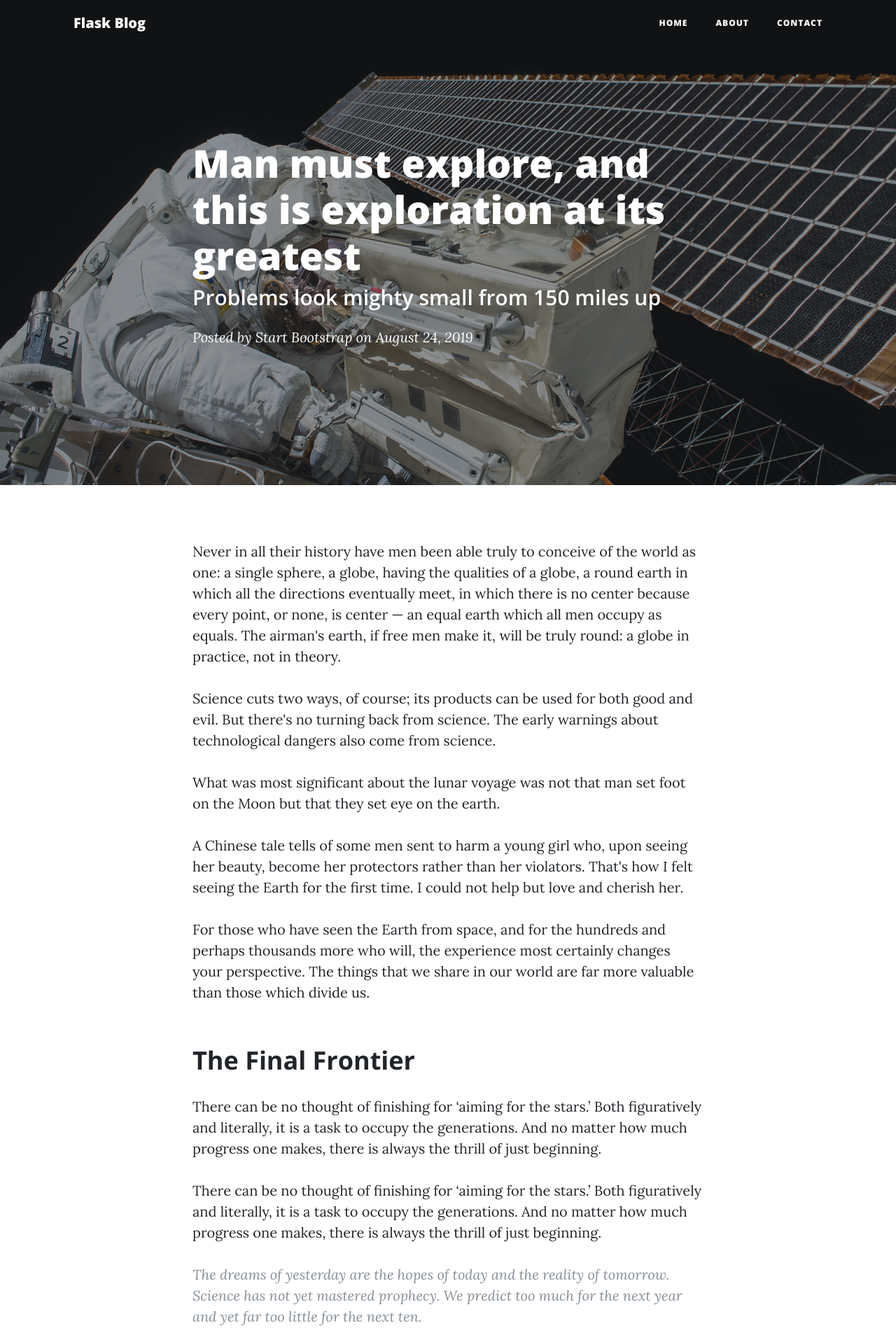
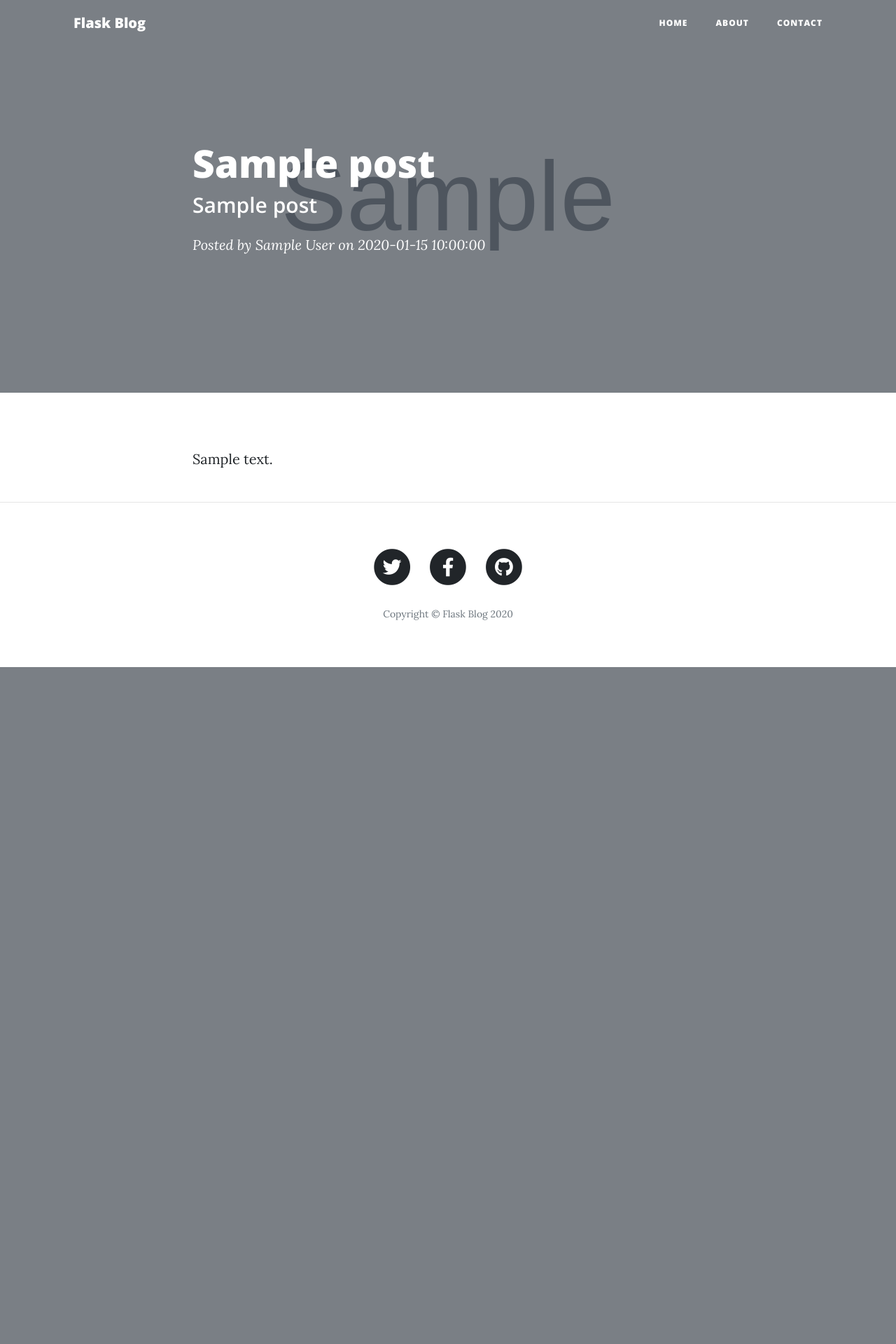
Before and after one commit to averyjones74/pythonscript, a Flask app: template FlasKBlog/templates/post.html in a window 1280 px wide. Shown: the top 1920 px of the page at 70% size. After the commit the page ends 953 px from the top, so only its background shows below. Run offline with Flask 2, Linux system fonts and the light colour scheme; the template is opened without the code that fills it: most values are stand-ins (such as "Sample title", 1, 10 or a date in 2020); grey boxes marked "Sample" are stand-in pictures; some libraries are stand-ins or nearby versions.

Commit message:
feat: show post details from api data

```diff
--- a/FlasKBlog/templates/post.html
+++ b/FlasKBlog/templates/post.html
@@ -2,21 +2,21 @@
 <!-- Page Header -->
 <header
         class="masthead"
-        style="background-image: url('/static/img/post-bg.jpg')"
+        style="background-image: url('{{ post.image_url }}')"
 >
     <div class="overlay"></div>
     <div class="container">
         <div class="row">
             <div class="col-lg-8 col-md-10 mx-auto">
                 <div class="post-heading">
-                    <h1>Man must explore, and this is exploration at its greatest</h1>
+                    <h1>{{ post.title }}</h1>
                     <h2 class="subheading">
-                        Problems look mighty small from 150 miles up
+                        {{ post.subtitle }}
                     </h2>
                     <span class="meta"
                     >Posted by
-                <a href="#">Start Bootstrap</a>
-                on August 24, 2019</span
+                <a href="#">{{ post.author }}</a>
+                on {{ post.date }}</span
                     >
                 </div>
             </div>
@@ -30,111 +30,7 @@
         <div class="row">
             <div class="col-lg-8 col-md-10 mx-auto">
                 <p>
-                    Never in all their history have men been able truly to conceive of
-                    the world as one: a single sphere, a globe, having the qualities
-                    of a globe, a round earth in which all the directions eventually
-                    meet, in which there is no center because every point, or none, is
-                    center — an equal earth which all men occupy as equals. The
-                    airman's earth, if free men make it, will be truly round: a globe
-                    in practice, not in theory.
-                </p>
-
-                <p>
-                    Science cuts two ways, of course; its products can be used for
-                    both good and evil. But there's no turning back from science. The
-                    early warnings about technological dangers also come from science.
-                </p>
-
-                <p>
-                    What was most significant about the lunar voyage was not that man
-                    set foot on the Moon but that they set eye on the earth.
-                </p>
-
-                <p>
-                    A Chinese tale tells of some men sent to harm a young girl who,
-                    upon seeing her beauty, become her protectors rather than her
-                    violators. That's how I felt seeing the Earth for the first time.
-                    I could not help but love and cherish her.
-                </p>
-
-                <p>
-                    For those who have seen the Earth from space, and for the hundreds
-                    and perhaps thousands more who will, the experience most certainly
-                    changes your perspective. The things that we share in our world
-                    are far more valuable than those which divide us.
-                </p>
-
-                <h2 class="section-heading">The Final Frontier</h2>
-
-                <p>
-                    There can be no thought of finishing for ‘aiming for the stars.’
-                    Both figuratively and literally, it is a task to occupy the
-                    generations. And no matter how much progress one makes, there is
-                    always the thrill of just beginning.
-                </p>
-
-                <p>
-                    There can be no thought of finishing for ‘aiming for the stars.’
-                    Both figuratively and literally, it is a task to occupy the
-                    generations. And no matter how much progress one makes, there is
-                    always the thrill of just beginning.
-                </p>
-
-                <blockquote class="blockquote">
-                    The dreams of yesterday are the hopes of today and the reality of
-                    tomorrow. Science has not yet mastered prophecy. We predict too
-                    much for the next year and yet far too little for the next ten.
-                </blockquote>
-
-                <p>
-                    Spaceflights cannot be stopped. This is not the work of any one
-                    man or even a group of men. It is a historical process which
-                    mankind is carrying out in accordance with the natural laws of
-                    human development.
-                </p>
-
-                <h2 class="section-heading">Reaching for the Stars</h2>
-
-                <p>
-                    As we got further and further away, it [the Earth] diminished in
-                    size. Finally it shrank to the size of a marble, the most
-                    beautiful you can imagine. That beautiful, warm, living object
-                    looked so fragile, so delicate, that if you touched it with a
-                    finger it would crumble and fall apart. Seeing this has to change
-                    a man.
-                </p>
-
-                <a href="#">
-                    <img
-                            class="img-fluid"
-                            src="/static/img/post-sample-image.jpg"
-                            alt=""
-                    />
-                </a>
-                <span class="caption text-muted"
-                >To go places and do things that have never been done before –
-              that’s what living is all about.</span
-                >
-
-                <p>
-                    Space, the final frontier. These are the voyages of the Starship
-                    Enterprise. Its five-year mission: to explore strange new worlds,
-                    to seek out new life and new civilizations, to boldly go where no
-                    man has gone before.
-                </p>
-
-                <p>
-                    As I stand out here in the wonders of the unknown at Hadley, I
-                    sort of realize there’s a fundamental truth to our nature, Man
-                    must explore, and this is exploration at its greatest.
-                </p>
-
-                <p>
-                    Placeholder text by
-                    <a href="http://spaceipsum.com/">Space Ipsum</a>. Photographs by
-                    <a href="https://www.flickr.com/photos/nasacommons/"
-                    >NASA on The Commons</a
-                    >.
+                    {{ post.body }}
                 </p>
             </div>
         </div>
```
